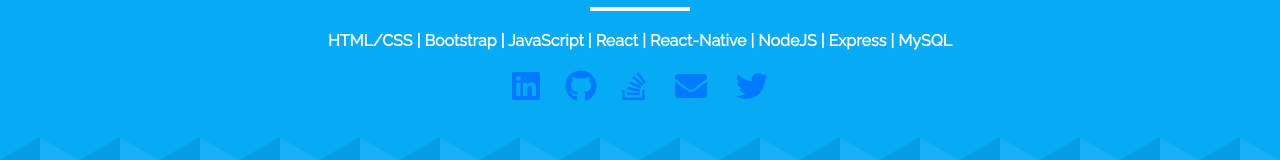
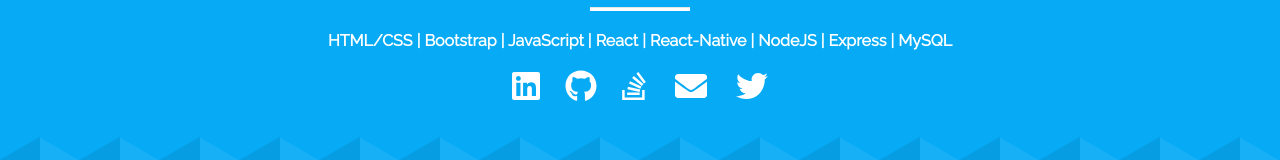
Before and after one commit to KamauIan/portfolio, a React app: page / in a window 1280 px wide. Shown: the part 519-679 px from the top of the page. Built offline with nearby package versions, Linux system fonts and the light colour scheme; a web font is replaced by a local one.

Commit message:
Changed social links design

```diff
--- a/src/components/Socials.js
+++ b/src/components/Socials.js
@@ -5,11 +5,11 @@ import { faGithub, faLinkedin, faTwitter, faStackOverflow } from '@fortawesome/f
 
 const Socials = () => (
   <div className="text-center" style={{marginBottom:"32px", marginTop:"10px", color:"#fff"}}>
-    <a href="http://bit.ly/WaweruKamau"><FontAwesomeIcon icon={faLinkedin} size="2x"/></a>
-    <a href="http://bit.ly/MyGithub"><FontAwesomeIcon icon={faGithub} size="2x" style={{marginLeft:"25px"}}/></a>
-    <a href="http://bit.ly/wawerustack"><FontAwesomeIcon icon={faStackOverflow} size="2x" style={{marginLeft:"25px"}}/></a>
-    <a href="mailto:wawerumail@gmail.com?Subject=Hello"> <FontAwesomeIcon icon={faEnvelope} size="2x" style={{marginLeft:"25px"}}/> </a>
-    <a href="http://bit.ly/twitterwaweru"><FontAwesomeIcon icon={faTwitter} size="2x" style={{marginLeft:"25px"}}/> </a>
+    <a style={{color:"inherit", textDecoration:"none"}} href="http://bit.ly/WaweruKamau"><FontAwesomeIcon icon={faLinkedin} size="2x"/></a>
+    <a style={{color:"inherit", textDecoration:"none"}} href="http://bit.ly/MyGithub"><FontAwesomeIcon icon={faGithub} size="2x" style={{marginLeft:"25px"}}/></a>
+    <a style={{color:"inherit", textDecoration:"none"}} href="http://bit.ly/wawerustack"><FontAwesomeIcon icon={faStackOverflow} size="2x" style={{marginLeft:"25px"}}/></a>
+    <a style={{color:"inherit", textDecoration:"none"}} href="mailto:wawerumail@gmail.com?Subject=Hello"> <FontAwesomeIcon icon={faEnvelope} size="2x" style={{marginLeft:"25px"}}/> </a>
+    <a style={{color:"inherit", textDecoration:"none"}} href="http://bit.ly/twitterwaweru"><FontAwesomeIcon icon={faTwitter} size="2x" style={{marginLeft:"25px"}}/> </a>
   </div>
 )
 
```
